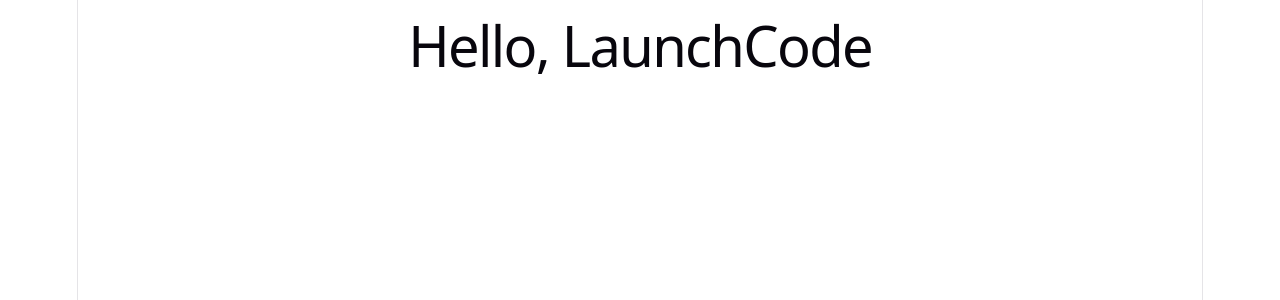
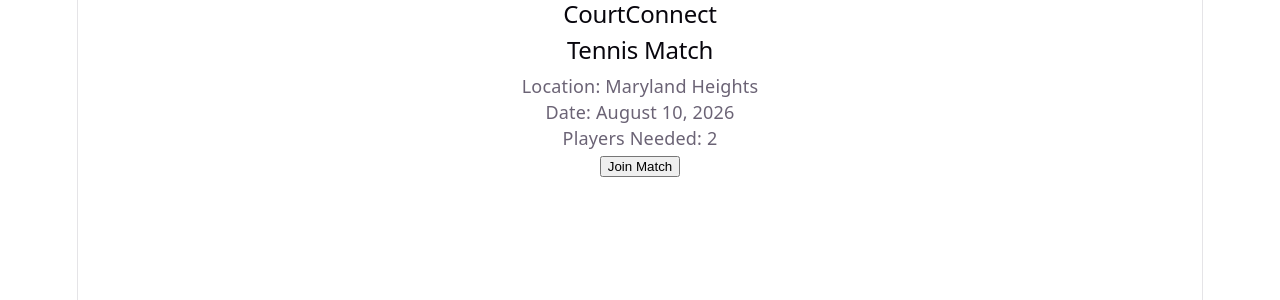
Before and after one commit to GAYATHRI-RAVADA-07/launchcode-unit1-final-project-GAYATHRI-R, a React (Vite) app: page / in a window 1280 px wide. Shown: the top 300 px of the page. Built offline with nearby package versions, Linux system fonts and the light colour scheme.

Commit message:
Add MatchCard component

```diff
--- a/src/App.jsx
+++ b/src/App.jsx
@@ -1,6 +1,13 @@
+import MatchCard from "./Components/MatchCard";
+
 function App() {
-  return <h1>Hello, LaunchCode</h1>;
+  return (
+    <div>
+      <h2>CourtConnect</h2>
+
+      <MatchCard />
+    </div>
+  );
 }
 
 export default App;
-``;
--- /dev/null
+++ b/src/Components/MatchCard.jsx
@@ -0,0 +1,14 @@
+function MatchCard() {
+  return (
+    <div>
+      <h2>Tennis Match</h2>
+      <p>Location: Maryland Heights</p>
+      <p>Date: August 10, 2026</p>
+      <p>Players Needed: 2</p>
+
+      <button>Join Match</button>
+    </div>
+  );
+}
+
+export default MatchCard;
```
